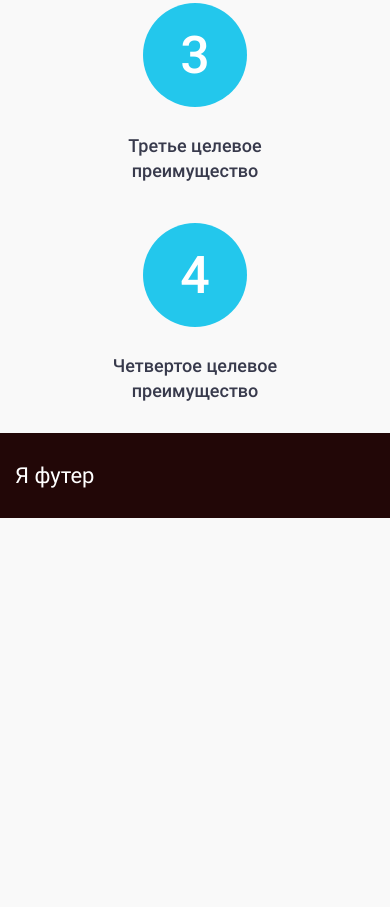
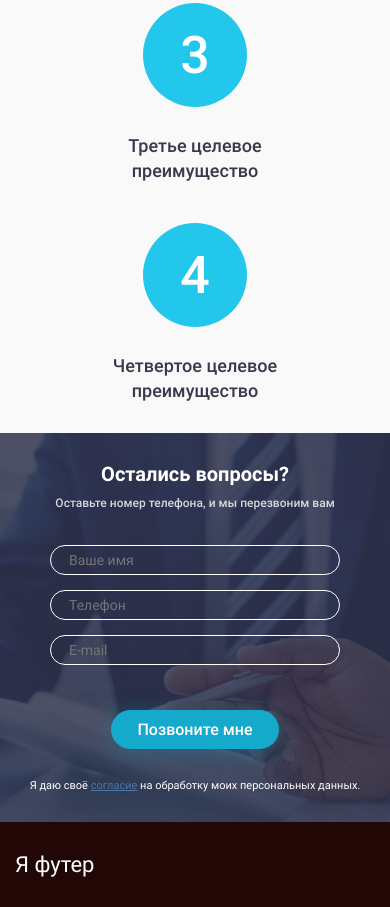
Before and after one commit to vector97/for-you, a plain HTML site: page index.html in a window 390 px wide. Shown: the part 1176-2083 px from the top of the page. Before the commit the page ends 1694 px from the top, so only its background shows below. Drawn offline with Linux system fonts and the light colour scheme; files whose address does not match are found by name.

Commit message:
ÑÐАдаптивно сверстал секцию с формой обратной связи

```diff
--- a/index.html
+++ b/index.html
@@ -51,6 +51,22 @@
       </div>
     </section>
     <!-- /.benefits -->
+
+    <section class="feedback">
+      <div class="container feedback__container">
+        <h2 class="feedback__heading">Остались вопросы?</h2>
+        <p class="feedback__subheading">Оставьте номер телефона, и мы перезвоним вам</p>
+        <form class="feedback__form" action="https://jsonplaceholder.typicode.com/posts" method="post">
+          <input class="feedback__input" type="text" name="Имя" placeholder="Ваше имя" required>
+          <input class="feedback__input" type="tel" name="Номер телефона" placeholder="Телефон" pattern="^\+?[7-8]-?[0-9]{3}-?[0-9]{3}-?[0-9]{2}-?[0-9]{2}$" title="+7-___-___-__-__" required>
+          <input class="feedback__input" type="email" name="Почта" placeholder="E-mail" required>
+
+          <button class="feedback__button" type="submit" formtarget="_blank">Позвоните мне</button>
+          <p class="feedback__agree">Я даю своё <a class="feedback__relationsheep" href="#">согласие</a> на обработку моих персональных данных.</p>
+        </form>
+      </div>
+    </section>
+    <!-- /.feedback -->
   </main>
   <!-- /.main -->
 
--- /dev/null
+++ b/styles/pages/feedback/feedback.css
@@ -0,0 +1,148 @@
+/* feedback */
+
+.feedback {
+  background: linear-gradient(to top, rgba(47, 50, 75, 0.85), rgba(47, 50, 75, 0.85)), center / cover no-repeat url("../../../img/page/background.jpg");
+}
+
+.feedback__container {
+  display: flex;
+  flex-direction: column;
+  align-items: center;
+
+}
+
+.feedback__heading {
+  font-size: 35px;
+  line-height: 41px;
+  font-weight: 700;
+  margin-bottom: 17px;
+}
+
+.feedback__subheading {
+  line-height: 26px;
+  font-weight: 500;
+  color: rgba(255, 255, 255, 0.8);
+  text-align: center;
+  margin-bottom: 50px;
+}
+
+.feedback__form {
+  display: flex;
+  flex-direction: column;
+  align-items: center;
+}
+
+.feedback__input {
+  color: rgba(255, 255, 255, 0.5);
+  padding: 9px 25px;
+  border: 1px solid #ffffff;
+  outline: none;
+  border-radius: 50px;
+  background-color: transparent;
+  margin-bottom: 21px;
+  width: 423px;
+}
+
+.feedback__input:last-of-type {
+  margin-bottom: 50px;
+}
+
+.feedback__button {
+  font-size: 20px;
+  line-height: 23px;
+  font-weight: 500;
+  color: var(--main-font);
+  padding: 11px 38px;
+  background-color: var(--button);
+  box-shadow: 0 4px 25px rgba(21, 169, 203, 0.3);
+  border-radius: 50px;
+  border: none;
+  margin-bottom: 50px;
+}
+
+.feedback__agree {
+  font-size: 20px;
+  line-height: 23px;
+  text-align: center;
+}
+
+.feedback__relationsheep {
+  color: #4A76A8;
+  text-decoration: underline;
+}
+
+
+/* media 1024px */
+
+@media (max-width: 1024px) {
+  .feedback__heading {
+    font-size: 32px;
+    line-height: 37px;
+    margin-bottom: 16px;
+  }
+
+  .feedback__subheading {
+    font-size: 20px;
+    line-height: 23px;
+    font-weight: 500;
+  }
+
+  .feedback__input {
+    font-size: 20px;
+    line-height: 23px;
+    padding: 8px 23px;
+    border: 2px solid #ffffff;
+    margin-bottom: 20px;
+    max-width: 379px;
+  }
+
+  .feedback__button {
+    margin-bottom: 30px;
+  }
+
+  .feedback__agree {
+    font-size: 17px;
+    line-height: 20px;
+  }
+}
+
+/* media 480px */
+
+@media (max-width: 480px) {
+  .feedback__heading {
+    font-size: 20px;
+    line-height: 23px;
+    margin-bottom: 10px;
+  }
+
+  .feedback__subheading {
+    font-size: 12px;
+    line-height: 14px;
+    font-weight: 500;
+    margin-bottom: 35px;
+  }
+
+  .feedback__input {
+    font-size: 14px;
+    line-height: 16px;
+    padding: 6px 18px;
+    border: 1px solid #ffffff;
+    margin-bottom: 15px;
+    max-width: 290px;
+  }
+
+  .feedback__input:last-of-type {
+    margin-bottom: 45px;
+  }
+
+  .feedback__button {
+    font-size: 16px;
+    line-height: 19px;
+    padding: 10px 26px;
+  }
+
+  .feedback__agree {
+    font-size: 11px;
+    line-height: 13px;
+  }
+}
--- a/styles/pages/pages.css
+++ b/styles/pages/pages.css
@@ -1 +1,2 @@
 @import "benefits/benefits.css";
+@import "feedback/feedback.css";
```
Also changed, not shown: img/page/background.jpg (renamed from img/footer/background.jpg).
